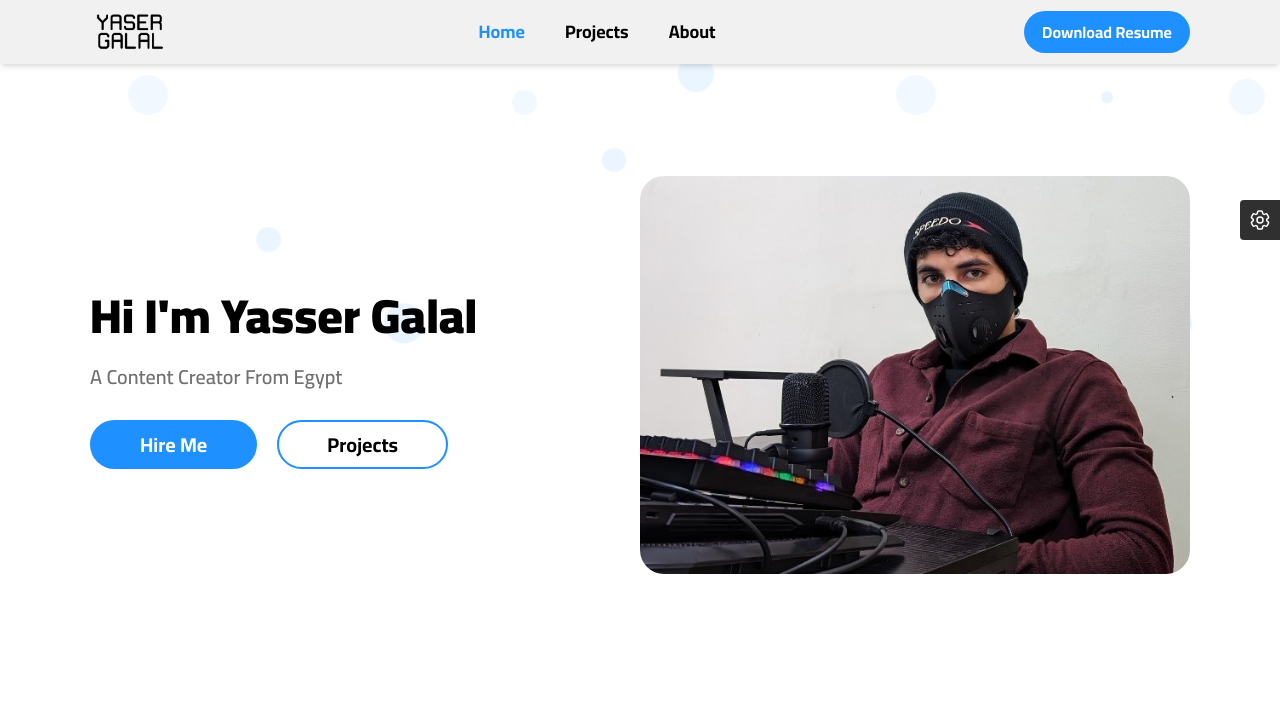
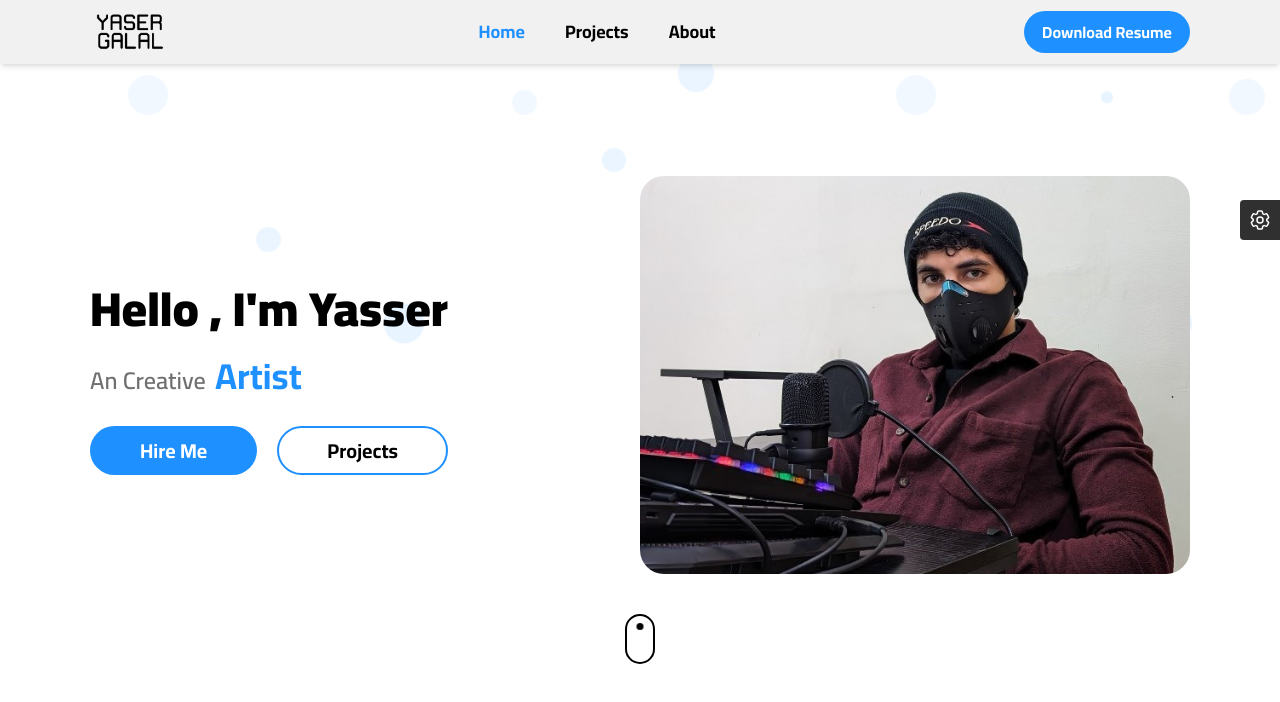
Before and after one commit to YoussefMohammed93/Yasser-s-Portflio, a React (Vite) app: page / in a window 1280 px wide. Shown: the top 702 px of the page. Built offline with nearby package versions, Linux system fonts and the light colour scheme.

Commit message:
home test

```diff
--- a/src/Home.jsx
+++ b/src/Home.jsx
@@ -14,10 +14,13 @@ export default function Home() {
         <div className="home-container grid grid-cols-1 lg:grid-cols-12 items-center relative z-20">
           <div className="col-span-1 lg:col-span-6 text-center lg:text-start mt-12">
             <h1 className="text-4xl lg:text-5xl font-black text-[var(--text-color)]">
-              Hi I'm Yasser Galal
+              Hello , I'm Yasser
             </h1>
-            <h2 className="text-lg lg:text-xl font-semibold mt-4 lg:mt-6 text-[var(--gray-color)]">
-              A Content Creator From Egypt
+            <h2 className="text-2xl font-semibold mt-4 lg:mt-6 text-[var(--gray-color)]">
+              An Creative{" "}
+              <span className="text-[var(--main-color)] text-4xl font-bold ml-1">
+                Artist
+              </span>
             </h2>
             <div className="flex iteme-center justify-center lg:justify-start">
               <div className="mt-8 lg:mt-10 pb-8 lg:pb-12">
@@ -38,7 +41,7 @@ export default function Home() {
               </div>
             </div>
           </div>
-          <div className="col-span-1 lg:col-span-6 mt-8 lg:mt-0">
+          <div className="col-span-1 lg:col-span-6 mt-16 lg:mt-0">
             <img
               src={YasserImg}
               alt="Yasser Galal"
@@ -46,6 +49,11 @@ export default function Home() {
             />
           </div>
         </div>
+        <div className="mouse-container justify-center mt-10 hidden lg:flex">
+          <Link to="/">
+            <div className="mouse overflow-hidden relative z-30"></div>
+          </Link>
+        </div>
       </main>
     </div>
   );
--- a/src/index.css
+++ b/src/index.css
@@ -12,6 +12,19 @@
   font-family: "Cairo", sans-serif;
 }
 
+/* ScrollBar */
+::-webkit-scrollbar {
+  width: 12.5px;
+}
+
+::-webkit-scrollbar-track {
+  background: white;
+}
+
+::-webkit-scrollbar-thumb {
+  background: var(--main-color);
+}
+
 :root {
   --main-color: #1e90ff;
   --text-color: #000;
@@ -23,7 +36,7 @@
 
 .dark {
   --text-color: #fff;
-  --gray-color: #b6b6b6;
+  --gray-color: #cccccc;
   --text-white: #fff;
   --bg-main: #151515;
   --bg-second: #252525;
@@ -72,6 +85,7 @@
   height: 100%;
   overflow: hidden;
 }
+
 @keyframes circleAnimation {
   0% {
     opacity: 0.2;
@@ -84,6 +98,7 @@
     transform: translateY(-1000px) rotate(720deg);
   }
 }
+
 .circles > div {
   position: absolute;
   display: block;
@@ -93,6 +108,7 @@
   animation: circleAnimation 25s linear infinite;
   background: var(--main-color);
 }
+
 .circles > div:nth-child(1) {
   left: 10%;
   width: 40px;
@@ -100,6 +116,7 @@
   animation-delay: 0s;
   animation-duration: 8s;
 }
+
 .circles > div:nth-child(2) {
   left: 20%;
   width: 25px;
@@ -107,6 +124,7 @@
   animation-delay: 0s;
   animation-duration: 10s;
 }
+
 .circles > div:nth-child(3) {
   left: 30%;
   width: 40px;
@@ -114,6 +132,7 @@
   animation-delay: 0s;
   animation-duration: 12s;
 }
+
 .circles > div:nth-child(4) {
   left: 40%;
   width: 25px;
@@ -121,6 +140,7 @@
   animation-delay: 0s;
   animation-duration: 8s;
 }
+
 .circles > div:nth-child(5) {
   left: 50%;
   width: 40px;
@@ -128,6 +148,7 @@
   animation-delay: 0s;
   animation-duration: 10s;
 }
+
 .circles > div:nth-child(6) {
   left: 60%;
   width: 28px;
@@ -135,6 +156,7 @@
   animation-delay: 0s;
   animation-duration: 12s;
 }
+
 .circles > div:nth-child(7) {
   left: 70%;
   width: 40px;
@@ -142,6 +164,7 @@
   animation-delay: 0s;
   animation-duration: 8s;
 }
+
 .circles > div:nth-child(8) {
   left: 80%;
   width: 30px;
@@ -149,6 +172,7 @@
   animation-delay: 0s;
   animation-duration: 10s;
 }
+
 .circles > div:nth-child(9) {
   left: 90%;
   width: 40px;
@@ -156,6 +180,7 @@
   animation-delay: 0s;
   animation-duration: 12s;
 }
+
 .circles > div:nth-child(10) {
   left: 96%;
   width: 36px;
@@ -163,6 +188,7 @@
   animation-delay: 0s;
   animation-duration: 8s;
 }
+
 .circles > div:nth-child(11) {
   left: 5%;
   bottom: 60%;
@@ -171,6 +197,7 @@
   animation-delay: 0s;
   animation-duration: 10s;
 }
+
 .circles > div:nth-child(12) {
   left: 10%;
   bottom: 50%;
@@ -179,6 +206,7 @@
   animation-delay: 0s;
   animation-duration: 8s;
 }
+
 .circles > div:nth-child(13) {
   left: 45%;
   bottom: 40%;
@@ -187,6 +215,7 @@
   animation-delay: 0s;
   animation-duration: 8s;
 }
+
 .circles > div:nth-child(14) {
   left: 55%;
   bottom: 30%;
@@ -195,6 +224,7 @@
   animation-delay: 0s;
   animation-duration: 8s;
 }
+
 .circles > div:nth-child(15) {
   left: 65%;
   bottom: 20%;
@@ -203,6 +233,7 @@
   animation-delay: 0s;
   animation-duration: 8s;
 }
+
 .circles > div:nth-child(16) {
   left: 75%;
   bottom: 10%;
@@ -211,6 +242,7 @@
   animation-delay: 0s;
   animation-duration: 8s;
 }
+
 .circles > div:nth-child(17) {
   left: 13%;
   bottom: 18%;
@@ -219,6 +251,7 @@
   animation-delay: 0s;
   animation-duration: 8s;
 }
+
 .circles > div:nth-child(18) {
   left: 35%;
   bottom: 17%;
@@ -227,6 +260,7 @@
   animation-delay: 0s;
   animation-duration: 9s;
 }
+
 .circles > div:nth-child(19) {
   left: 60%;
   bottom: 40%;
@@ -235,6 +269,7 @@
   animation-delay: 0s;
   animation-duration: 7s;
 }
+
 .circles > div:nth-child(20) {
   left: 53%;
   bottom: 20%;
@@ -243,6 +278,7 @@
   animation-delay: 0s;
   animation-duration: 10s;
 }
+
 .circles > div:nth-child(21) {
   left: 33%;
   bottom: 40%;
@@ -251,6 +287,7 @@
   animation-delay: 0s;
   animation-duration: 10s;
 }
+
 .circles > div:nth-child(22) {
   left: 13%;
   bottom: 25%;
@@ -259,6 +296,7 @@
   animation-delay: 0s;
   animation-duration: 8s;
 }
+
 .circles > div:nth-child(23) {
   left: 47%;
   bottom: 10%;
@@ -267,6 +305,7 @@
   animation-delay: 0s;
   animation-duration: 10s;
 }
+
 .circles > div:nth-child(24) {
   left: 86%;
   bottom: 30%;
@@ -275,6 +314,7 @@
   animation-delay: 0s;
   animation-duration: 12s;
 }
+
 .circles > div:nth-child(25) {
   left: 42%;
   bottom: 28%;
@@ -283,6 +323,7 @@
   animation-delay: 0s;
   animation-duration: 8s;
 }
+
 @media (max-width: 768px) {
   @keyframes circleAnimation {
     0% {
@@ -297,3 +338,33 @@
     }
   }
 }
+
+/* Mouse Animation */
+.mouse {
+  width: 30px;
+  height: 50px;
+  border: 2px solid var(--text-color);
+  border-radius: 60px;
+}
+
+.mouse::before {
+  content: "";
+  width: 7px;
+  height: 7px;
+  position: absolute;
+  top: 7px;
+  left: 50%;
+  transform: translateX(-50%);
+  background-color: var(--text-color);
+  border-radius: 50%;
+  opacity: 1;
+  animation: wheel 1.3s infinite;
+  -webkit-animation: wheel 1.3s infinite;
+}
+
+@keyframes wheel {
+  100% {
+    opacity: 0;
+    top: 25px;
+  }
+}
```
Lines whose indentation alone changed are shown as unchanged.
